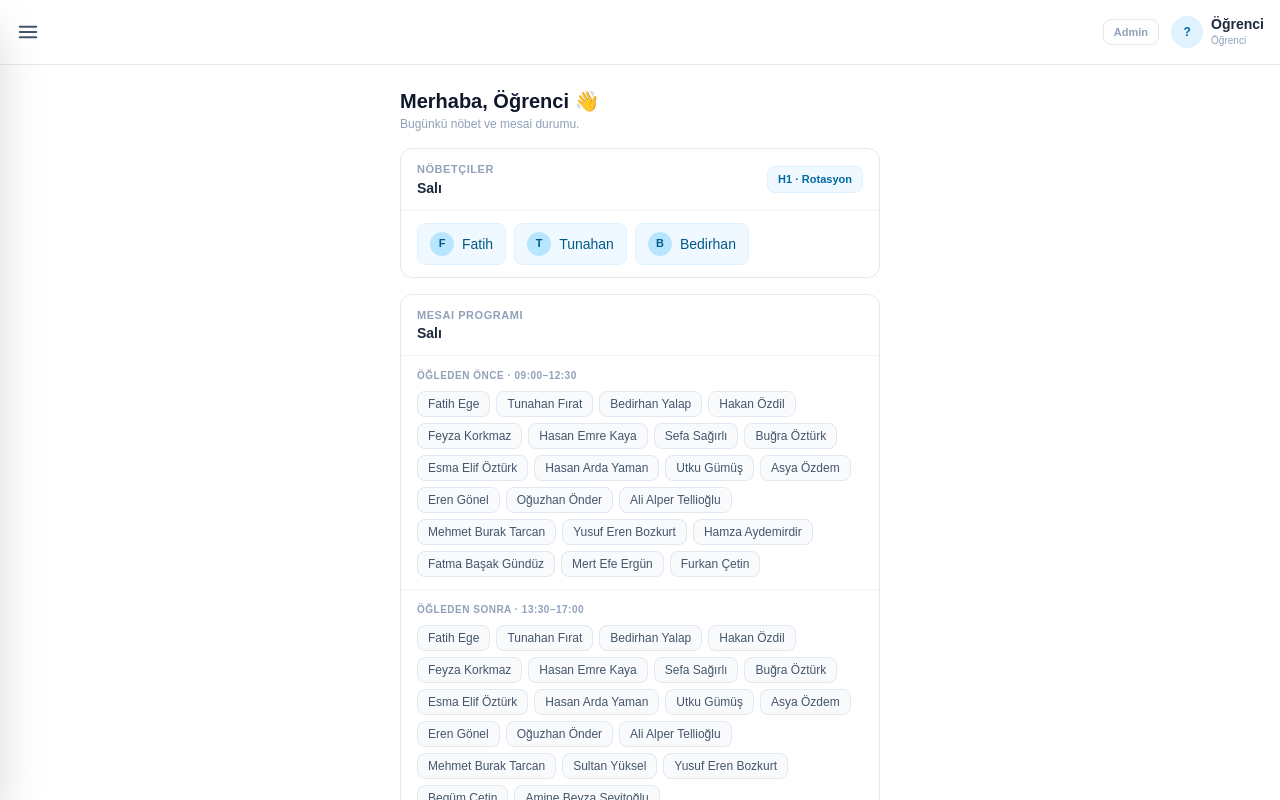
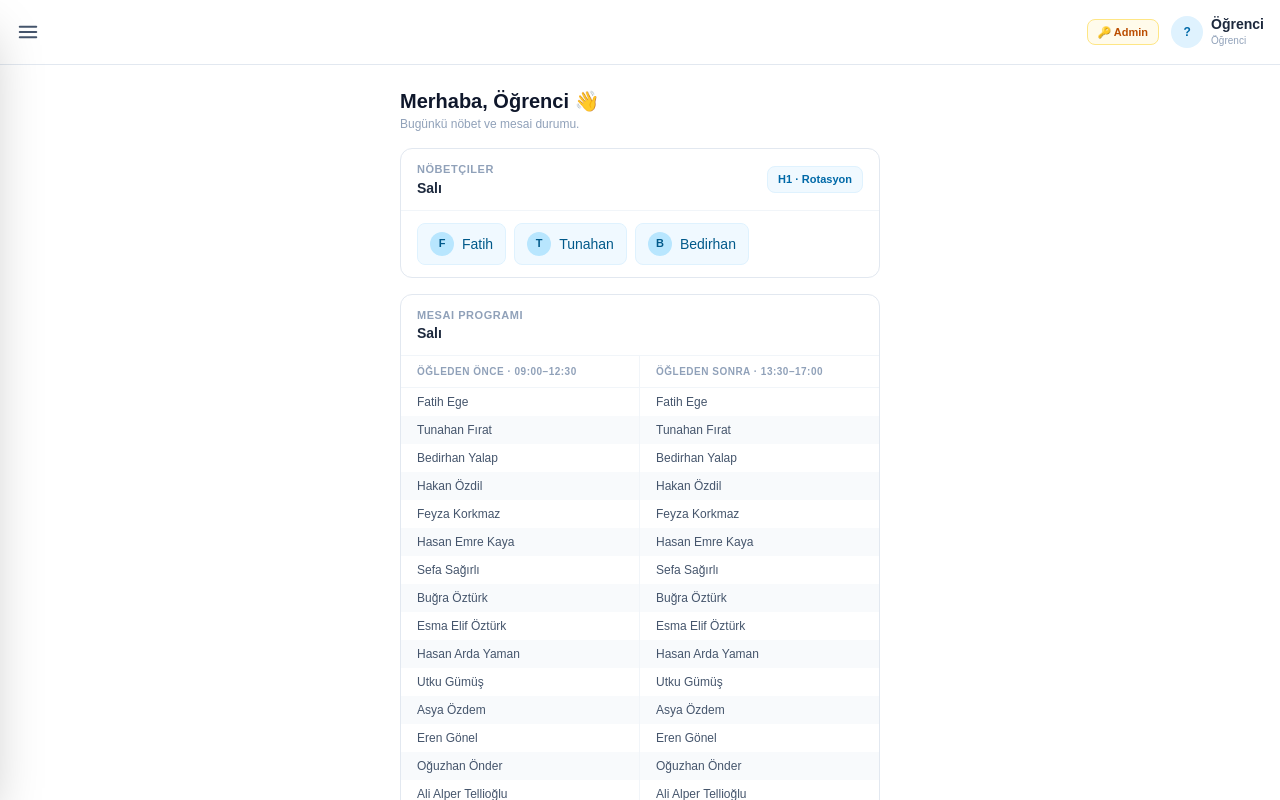
Before and after one commit to sefas24/NobetciTakip, a Next.js app: page / in a window 1280 px wide. Shown: the top 800 px of the page. Built offline with nearby package versions, Linux system fonts and the light colour scheme; no server answers.

Commit message:
listeleme düzenlemesi

```diff
--- a/app/page.tsx
+++ b/app/page.tsx
@@ -1,6 +1,7 @@
 import { cookies } from "next/headers";
 import { redirect } from "next/navigation";
 import SidebarMenu from "@/components/SidebarMenu";
+import { AdminLoginButton } from "@/components/AdminLoginButton";
 import {
   getCurrentRotationWeek,
   getDutyNamesForDay,
@@ -63,11 +64,7 @@ export default async function AnaSayfa() {
         <SidebarMenu role={role} />
         <div className="flex items-center gap-3">
 
-          <a href="/login"
-            className="text-[11px] font-semibold text-slate-400 hover:text-slate-700 border border-slate-200 rounded-lg px-2.5 py-1 transition"
-          >
-            Admin
-          </a>
+          <AdminLoginButton />
           <div className="flex items-center gap-2">
             <div className="w-8 h-8 rounded-full bg-sky-100 flex items-center justify-center flex-shrink-0">
               <span className="text-xs font-bold text-sky-700">
@@ -178,54 +175,79 @@ export default async function AnaSayfa() {
                         <p className="text-sm font-semibold text-slate-800">{todayName}</p>
                       </div>
 
-            <div className="divide-y divide-slate-100">
-              {/* Öğleden Önce */}
-              <div className="px-4 py-3">
-                <p className="text-[10px] font-bold text-slate-400 uppercase tracking-wider mb-2">
+                      {(() => {
+                        // Tüm benzersiz isimleri sırayla topla (önce öö sırası, sonra ekstra ös)
+                        const allNames = [
+                          ...todayMesai.morning,
+                          ...todayMesai.afternoon.filter(
+                            (isim) => !todayMesai.morning.includes(isim)
+                          ),
+                        ];
+
+                        return (
+                          <div>
+                            {/* Başlık */}
+                            <div className="grid grid-cols-2 border-b border-slate-100">
+                              <div className="px-4 py-2 border-r border-slate-100">
+                                <p className="text-[10px] font-bold text-slate-400 uppercase tracking-wider">
                                   Öğleden Önce · 09:00–12:30
                                 </p>
-                <div className="flex flex-wrap gap-1.5">
-                  {todayMesai.morning.map((isim) => {
+                              </div>
+                              <div className="px-4 py-2">
+                                <p className="text-[10px] font-bold text-slate-400 uppercase tracking-wider">
+                                  Öğleden Sonra · 13:30–17:00
+                                </p>
+                              </div>
+                            </div>
+
+                            {/* Satırlar */}
+                            {allNames.map((isim, i) => {
+                              const hasMorning = todayMesai.morning.includes(isim);
+                              const hasAfternoon = todayMesai.afternoon.includes(isim);
                               const isSelf = userFullName &&
                                 isim.toLowerCase() === userFullName.toLowerCase();
+
                               return (
-                      <span key={isim} className={`text-xs px-2.5 py-1 rounded-lg border font-medium ${
-                        isSelf
-                          ? "bg-sky-100 text-sky-800 border-sky-200"
-                          : "bg-slate-50 text-slate-600 border-slate-200"
-                      }`}>
+                                <div key={isim} className={`grid grid-cols-2 ${i % 2 === 0 ? "bg-white" : "bg-slate-50"}`}>
+                                  {/* Öğleden Önce */}
+                                  <div className="px-4 py-1.5 border-r border-slate-100 flex items-center">
+                                    {hasMorning && (
+                                      <>
+                                        <span className={`text-xs ${isSelf ? "text-sky-700 font-semibold" : "text-slate-600"}`}>
                                           {isim}
                                         </span>
+                                        {isSelf && (
+                                          <span className="ml-auto text-[10px] bg-sky-50 text-sky-600 border border-sky-100 px-1.5 py-0.5 rounded font-medium">
+                                            Sen
+                                          </span>
+                                        )}
+                                      </>
+                                    )}
+                                  </div>
+
+                                  {/* Öğleden Sonra */}
+                                  <div className="px-4 py-1.5 flex items-center">
+                                    {hasAfternoon && (
+                                      <>
+                                        <span className={`text-xs ${isSelf ? "text-sky-700 font-semibold" : "text-slate-600"}`}>
+                                          {isim}
+                                        </span>
+                                        {isSelf && (
+                                          <span className="ml-auto text-[10px] bg-sky-50 text-sky-600 border border-sky-100 px-1.5 py-0.5 rounded font-medium">
+                                            Sen
+                                          </span>
+                                        )}
+                                      </>
+                                    )}
+                                  </div>
+                                </div>
                               );
                             })}
                           </div>
-              </div>
-
-              {/* Öğleden Sonra */}
-              <div className="px-4 py-3">
-                <p className="text-[10px] font-bold text-slate-400 uppercase tracking-wider mb-2">
-                  Öğleden Sonra · 13:30–17:00
-                </p>
-                <div className="flex flex-wrap gap-1.5">
-                  {todayMesai.afternoon.map((isim) => {
-                    const isSelf = userFullName &&
-                      isim.toLowerCase() === userFullName.toLowerCase();
-                    return (
-                      <span key={isim} className={`text-xs px-2.5 py-1 rounded-lg border font-medium ${
-                        isSelf
-                          ? "bg-sky-100 text-sky-800 border-sky-200"
-                          : "bg-slate-50 text-slate-600 border-slate-200"
-                      }`}>
-                        {isim}
-                      </span>
                         );
-                  })}
-                </div>
-              </div>
-            </div>
+                      })()}
                     </div>
                   )}
-
         <p className="text-center text-xs text-slate-300 pb-2">
           Tüm haftalık plan için{" "}
           <span className="font-semibold text-slate-400">Mesai & Nöbetler</span> bölümüne bakın.
--- a/components/SidebarMenu.tsx
+++ b/components/SidebarMenu.tsx
@@ -77,15 +77,6 @@ export default function SidebarMenu({ role }: { role?: string }) {
             </Link>
 
             <Link
-              href="/gun-secimi"
-              onClick={toggleSidebar}
-              className="flex items-center gap-3 px-4 py-3 text-sm font-medium text-slate-700 rounded-xl hover:bg-indigo-50 hover:text-indigo-600 transition-colors"
-            >
-              <span className="text-xl">📅</span>
-              Çalışma Günü Tercihi
-            </Link>
-
-            <Link
               href="/kamera"
               onClick={toggleSidebar}
               className="flex items-center gap-3 px-4 py-3 text-sm font-medium text-slate-700 rounded-xl hover:bg-indigo-50 hover:text-indigo-600 transition-colors"
```
Also changed, not shown: 1 other file (tests, documents, lock files or other folders). Lines whose indentation alone changed are shown as unchanged.
